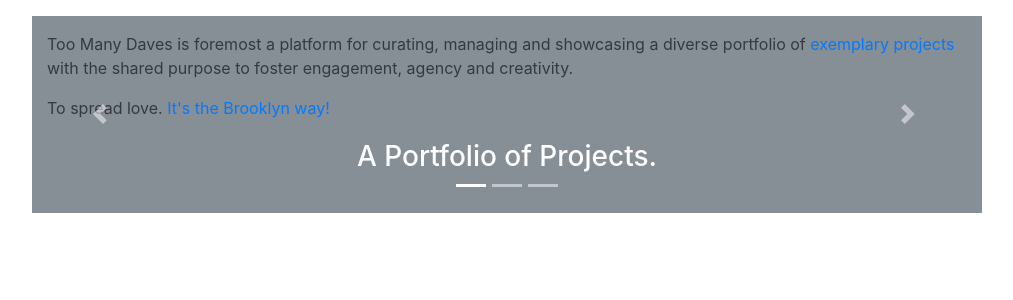
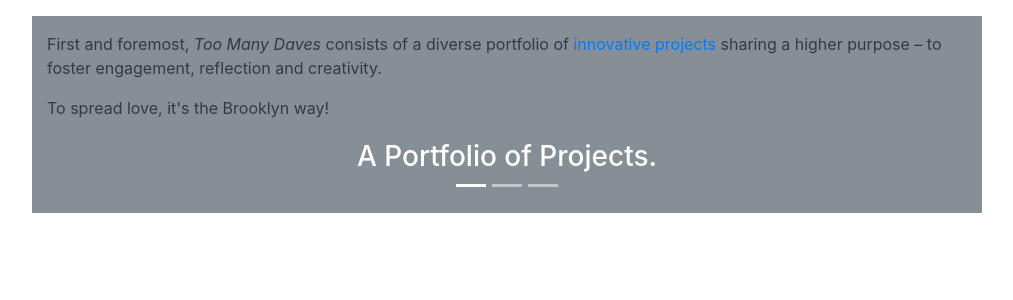
Before and after one commit to toomanydaves/django-proj, a Django app: page /about/ in a window 1280 px wide. Shown: the part 114-414 px from the top of the page, without its empty margins (133-1146 px from the left). Run offline with Django 3.2, Linux system fonts and the light colour scheme; some libraries are stand-ins or nearby versions.

Commit message:
changes copy in toomanydaves/about.html https://trello.com/c/G7FfzyLD

```diff
--- a/django_proj/toomanydaves/templates/toomanydaves/about.html
+++ b/django_proj/toomanydaves/templates/toomanydaves/about.html
@@ -65,7 +65,7 @@
                                     id="philosophy-carousel"
                                     class="carousel slide"
                                     data-ride="carousel"
-                                    data-interval="10000"
+                                    data-interval="14000"
                                 >
                                     <ol class="carousel-indicators">
                                         <li data-target="#philosophy-carousel" data-slide-to="0" class="active"></li>
@@ -78,18 +78,13 @@
                                                 <div class="col-12">
                                                     <div id="a-platform">
                                                         <p>
-                                                            Too Many Daves is foremost a platform for curating, managing and showcasing
-                                                            a diverse portfolio of
-                                                            <a href="/projects">exemplary projects</a>
-                                                            with the shared purpose
-                                                            to foster engagement, agency and creativity.
+                                                            First and foremost, <em>Too Many Daves</em> consists of a diverse portfolio of
+                                                            <a href="/projects">innovative projects</a>
+                                                            sharing a higher purpose –
+                                                            to foster engagement, reflection and creativity.
                                                         </p>
                                                         <p>
-                                                            To spread love.
-                                                            <a
-                                                                href="https://www.pinterest.de/BrooklynTours/spread-love-its-the-brooklyn-way/"
-                                                                target="_blank"
-                                                            >It's the Brooklyn way!</a>
+                                                            To spread love, it's the Brooklyn way!
                                                         </p>
                                                         <div class="carousel-caption d-block">
                                                             <h3>A Portfolio of Projects.</h3>
@@ -103,31 +98,29 @@
                                                 <div class="col-12">
                                                     <div id="a-name">
                                                         <p>
-                                                            Too Many Daves takes its name from
-                                                            <a href="#the-poem">the eponymous poem by Theodor Geisel</a>,
-                                                            aka Dr. Seuss.
+                                                            <em>Too Many Daves</em> takes its name from the
+                                                            eponymous poem by Theodor Geisel
+                                                            aka Dr. Seuss:
                                                         </p>
                                                         <blockquote class="blockquote text-right">
-                                                            <p>
-                                                                "Did I ever tell you that Mrs. McCave<br>
-                                                                Had twenty-three sons and she named them all Dave?<br>
-                                                                Well she did.&nbsp;&nbsp;And that wasn't a smart thing to do..."
-                                                            </p>
+                                                            "Did I ever tell you that Mrs. McCave<br>
+                                                            Had twenty-three sons and she named them all Dave?<br>
+                                                            Well she did.&nbsp;&nbsp;And that wasn't a smart thing to do."
                                                             <footer class="blockquote-footer">
                                                                 <a
                                                                     href="http://www.poetryfoundation.org/poems/42882"
                                                                     target="_blank"
-                                                                >Read the entire text</a>
+                                                                >Read the full text of <em>Too Many Daves</em></a>
                                                             </footer>
                                                         </blockquote>
                                                         <p>
-                                                            This is a poem about names and naming things.
-                                                            Its playful spirit captures the character of this network.
-                                                            But make no mistake, it is also a powerful cautionary tale;
-                                                            one whose moral inspires the mission of this organization.
+                                                            The poem is itself about names, and naming things.
+                                                            Its playfulness, a sign post for the spirit of this endeavor.
+                                                            Yet at the same time, it is also a powerful cautionary tale;
+                                                            the moral of which reflects precisely the focus, and seriousness, of the mission at hand.
                                                         </p>
                                                         <div class="carousel-caption d-block">
-                                                            <h3>A Name.</h3>
+                                                            <h3>The Name of a Poem.</h3>
                                                         </div>
                                                     </div>
                                                 </div>
@@ -145,8 +138,7 @@
                                                                     </h1>
                                                                     <p class="lead">
                                                                         On as many fronts as possible,<br>
-                                                                        To promote exhibitions of creativity and personal investment,<br>
-                                                                        Wherever they might benefit from a little encouragement.
+                                                                        To encourage exhibitions of creativity and personal investment.
                                                                     </p>
                                                                     {% if not user.is_authenticated %}
                                                                         <p class="lead">
@@ -166,16 +158,11 @@
                                                                     if we don't act, they will simply pass us by.
                                                                 </p>
                                                                 <p>
-                                                                    The moral of its namesake poem,
-                                                                    <a
-                                                                        href="http://www.poetryfoundation.org/poems/42882"
-                                                                        target="blank"
-                                                                    >Too Many Daves</a>,
-                                                                    inspires the mission of this Network...
+                                                                    Therefore we must be vigilant, and contribute our verse.
                                                                 </p>
                                                             </div>
                                                             <div class="carousel-caption d-block">
-                                                                <h3>A Mission.</h3>
+                                                                <h3>A Mission from God.</h3>
                                                             </div>
                                                         </div>
                                                     </div>
@@ -184,6 +171,7 @@
                                         </div>
                                     </div>
                                 </div>
+                                <!--
                                 <a class="carousel-control-prev" href="#philosophy-carousel" role="button" data-slide="prev">
                                     <span class="carousel-control-prev-icon" aria-hidden="true"></span>
                                     <span class="sr-only">Previous</span>
@@ -192,6 +180,7 @@
                                     <span class="carousel-control-next-icon" aria-hidden="true"></span>
                                     <span class="sr-only">Next</span>
                                 </a>
+                                -->
                             </div>
                         </div>
                         <div
```
